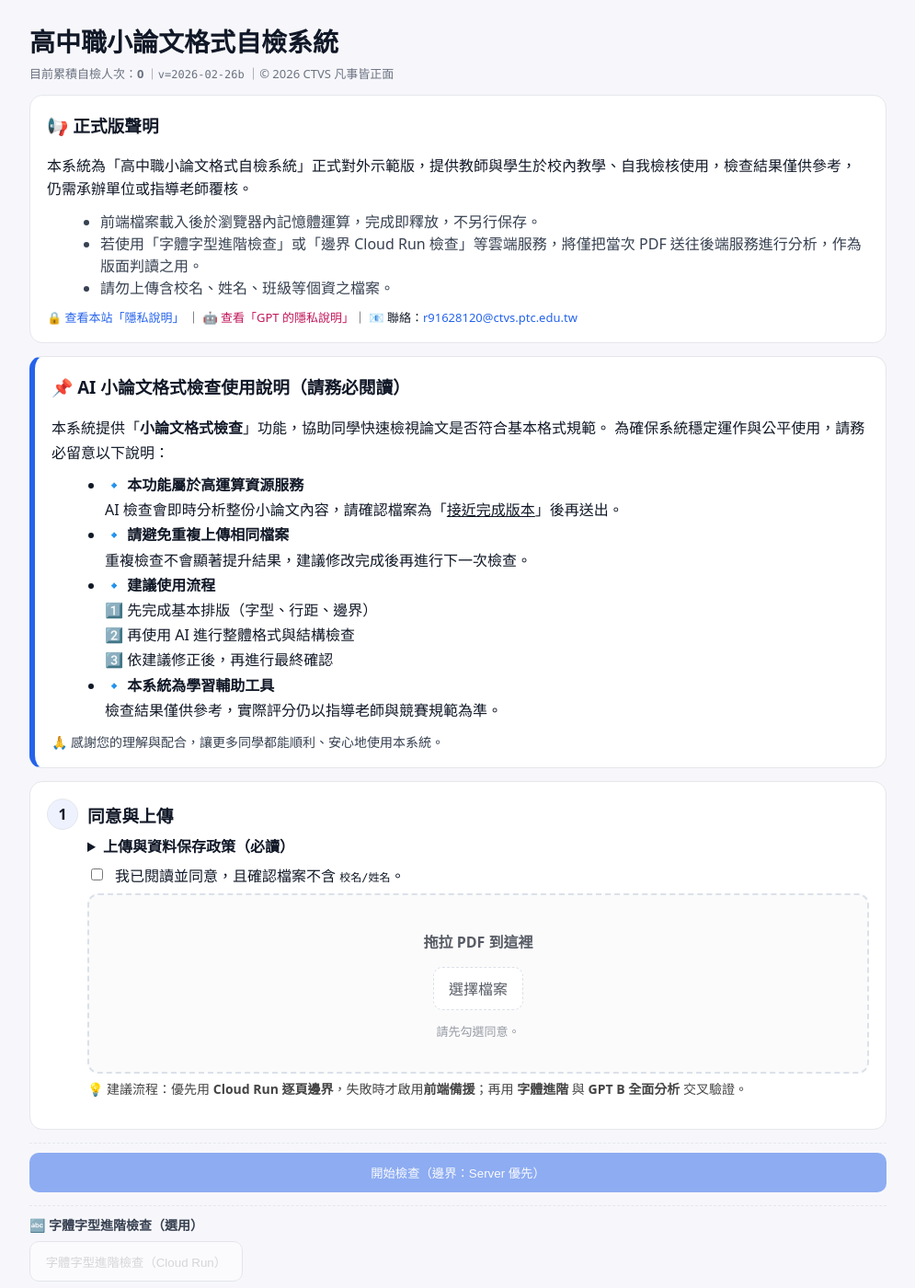
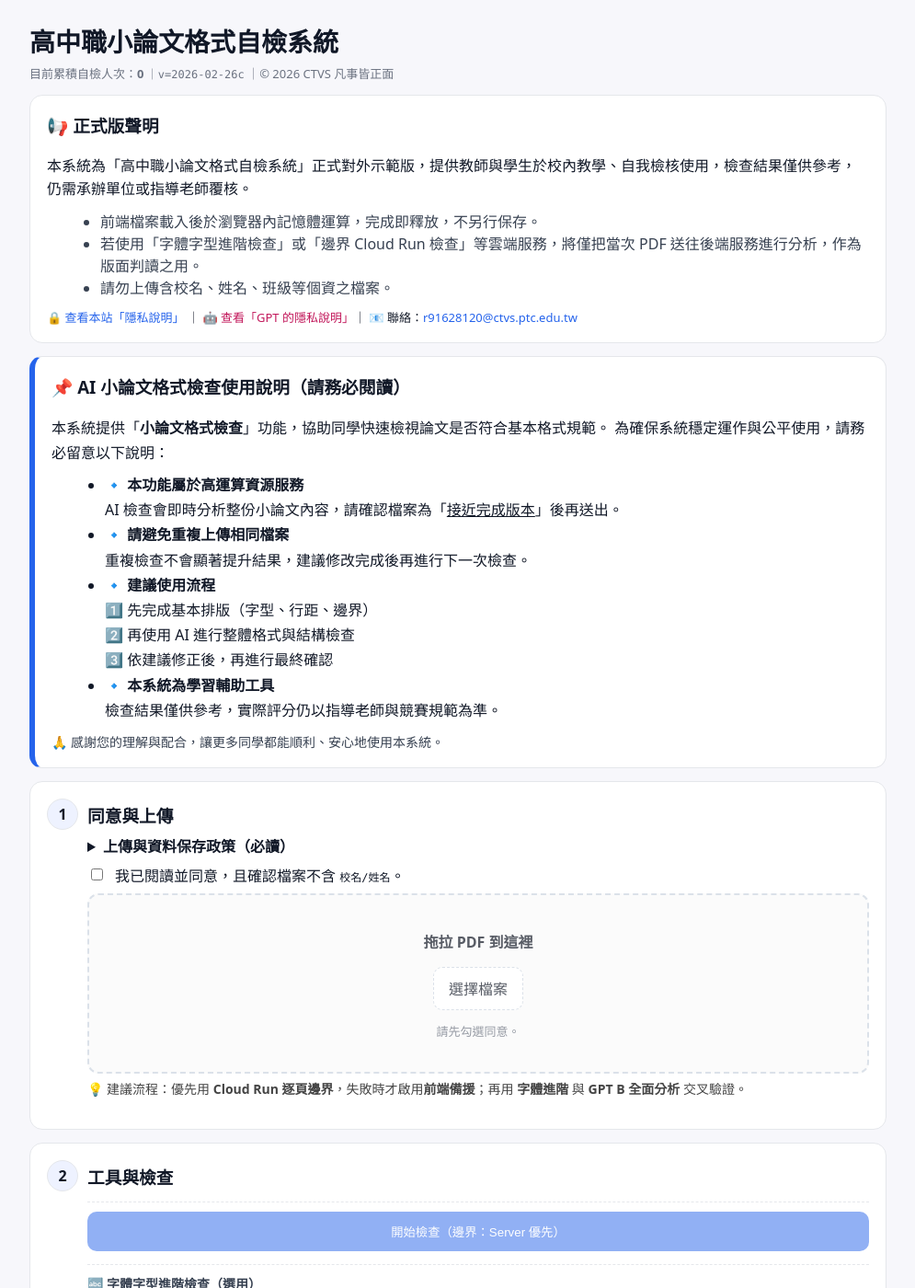
Before and after one commit to r91628120/thesis-checker, a Jekyll site: the page index.html, which Jekyll copies as it is, in a window 1280 px wide and 1400 px high. Shown: the whole window at 92% size, without its empty margins (142-1137 px from the left). Built offline with Jekyll 4.4.1, drawn with Linux system fonts in a browser that asks for light colours.

Commit message:
Add files via upload

```diff
--- a/index.html
+++ b/index.html
@@ -168,7 +168,7 @@ footer{margin-top:24px;text-align:center;color:#6b7280;font-size:13px}
     <h1>高中職小論文格式自檢系統</h1>
     <p class="meta">
       目前累積自檢人次：<b id="counter">載入中…</b>
-      <span class="mono">｜v=2026-02-26b</span>
+      <span class="mono">｜v=2026-02-26c</span>
       ｜© 2026 CTVS 凡事皆正面
     </p>
    <!--
@@ -262,6 +262,12 @@ footer{margin-top:24px;text-align:center;color:#6b7280;font-size:13px}
       </div>
     </div>
   </section>
+
+   <section class="card">
+  <div class="step">
+    <div class="no">2</div>
+    <div>
+      <h3 style="margin:4px 0 8px">工具與檢查</h3>
 
       <!-- ✅ Step 2｜重新排版（分區塊） -->
 <div class="action-group primary">
@@ -357,6 +363,10 @@ footer{margin-top:24px;text-align:center;color:#6b7280;font-size:13px}
     </div>
   </section>
 
+</div>
+  </div>
+</section>
+
   <!-- Step 3 -->
   <section class="card result" id="resultCard" style="display:none">
 
@@ -372,7 +382,7 @@ footer{margin-top:24px;text-align:center;color:#6b7280;font-size:13px}
 
         <!-- 外部檢索助手 + 給 AI 的摘要 -->
         <div id="extSearchPanel" class="extsearch" style="display:none">
-          <h4 style="margin:10px 0 6px">#4 外部檢索助手（給 AI 小助手（GPT A））</h4>
+          <h4 style="margin:10px 0 6px"><span class="num">4</span>外部檢索助手（給 AI 小助手（GPT A））</h4>
           <div class="row">
             <button id="btnOpenAllSearch">一鍵開啟所有搜尋</button>
             <button id="btnCopyGptPrompt" class="btn-violet">複製查核提示（給 外部檢索助手（GPT A））</button>
```
